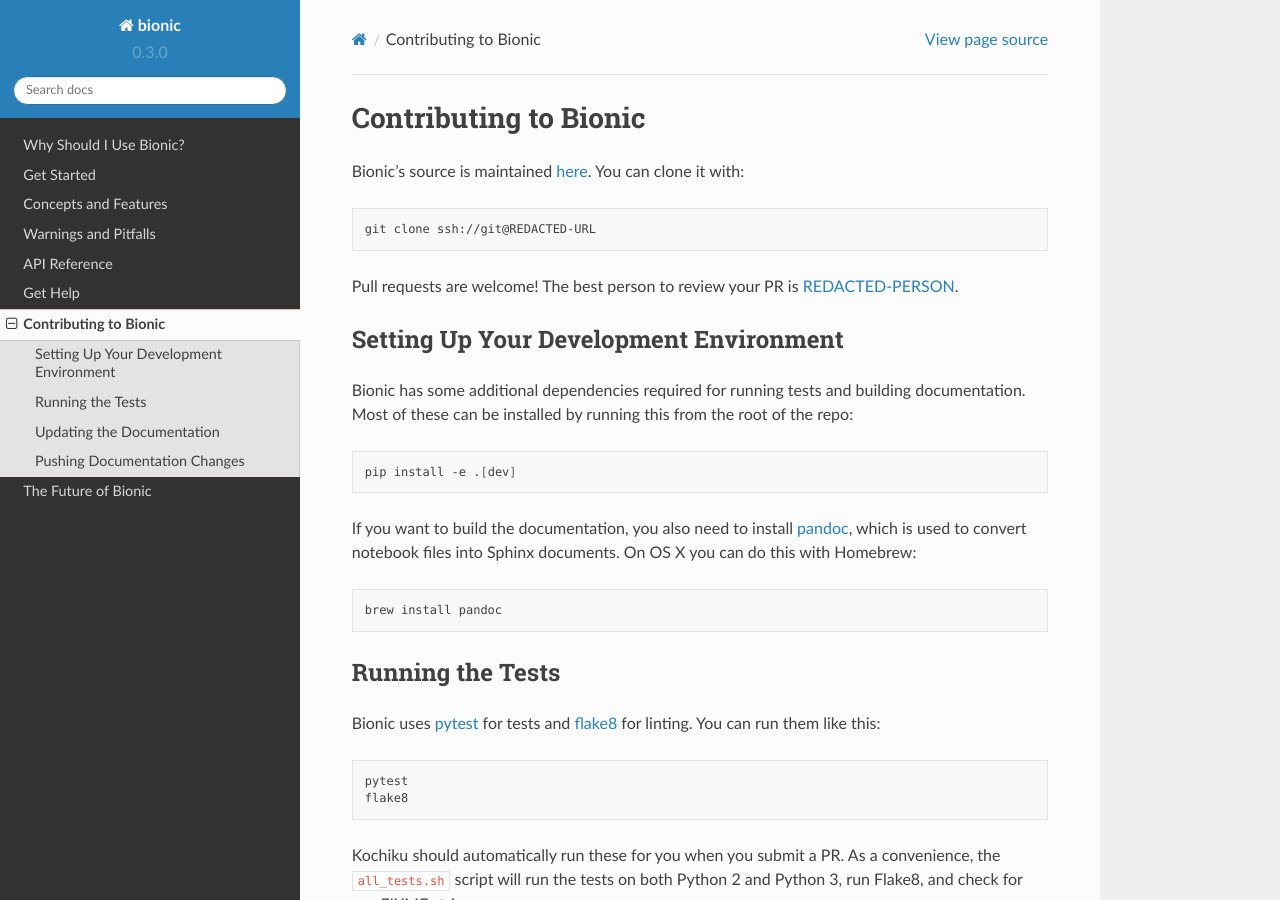
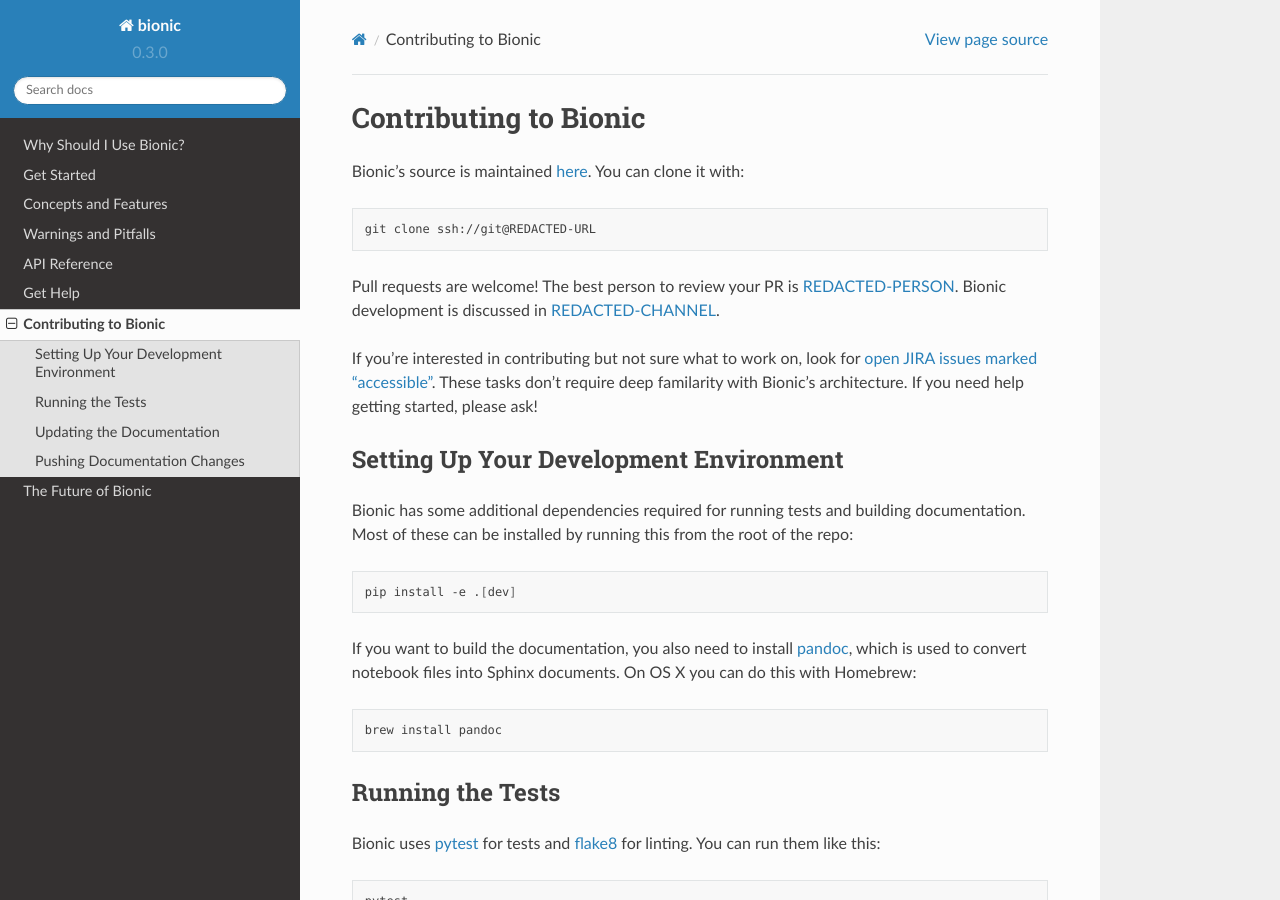
Before and after one commit to square/bionic, a Sphinx documentation site: the page built from docs/contributing.rst, in a window 1280 px wide and 900 px high. Built offline with Sphinx 7.4.7 and the Read the Docs theme 2.0.0, drawn with Linux system fonts in a browser that asks for light colours.

Commit message:
Add more links to Bionic docs
This adds "quick links" from the home page to Stash/JIRA/Slack, and some
more JIRA links elsewhere in the docs.

```diff
--- a/docs/contributing.rst
+++ b/docs/contributing.rst
@@ -11,7 +11,14 @@
     git clone ssh://git@REDACTED-URL
 
 Pull requests are welcome!  The best person to review your PR is `REDACTED-PERSON
-<REDACTED-URL>`_.
+<REDACTED-URL>`_.  Bionic development is discussed in
+`REDACTED-CHANNEL <REDACTED-URL>`_.
+
+If you're interested in contributing but not sure what to work on, look for
+`open JIRA issues marked "accessible"
+<REDACTED-URL>`_.  These tasks don't require
+deep familarity with Bionic's architecture.  If you need help getting started,
+please ask!
 
 Setting Up Your Development Environment
 ---------------------------------------
--- a/docs/future.rst
+++ b/docs/future.rst
@@ -12,6 +12,9 @@
 
 Future Work
 -----------
+
+(Many of these issues already have
+`JIRA tickets <REDACTED-URL>`_.)
 
 Local Parallelization
 .....................
--- a/docs/index.rst
+++ b/docs/index.rst
@@ -2,7 +2,10 @@
 Bionic
 ======
 
-Release v\ |version|.  **Bionic is in alpha and under active development.**
+.. note::  Bionic is in alpha and under active development.
+
+**Release:** v\ |version| ---
+**Quick Links:** `Stash <REDACTED-URL>`_ | `Slack <REDACTED-URL>`_ | `JIRA <REDACTED-URL>`_ | `Get Started <get-started.html>`_
 
 Bionic is a Python framework for building, running, and sharing data science
 workflows.  It's designed for writing *research code*: code where the point is
```
